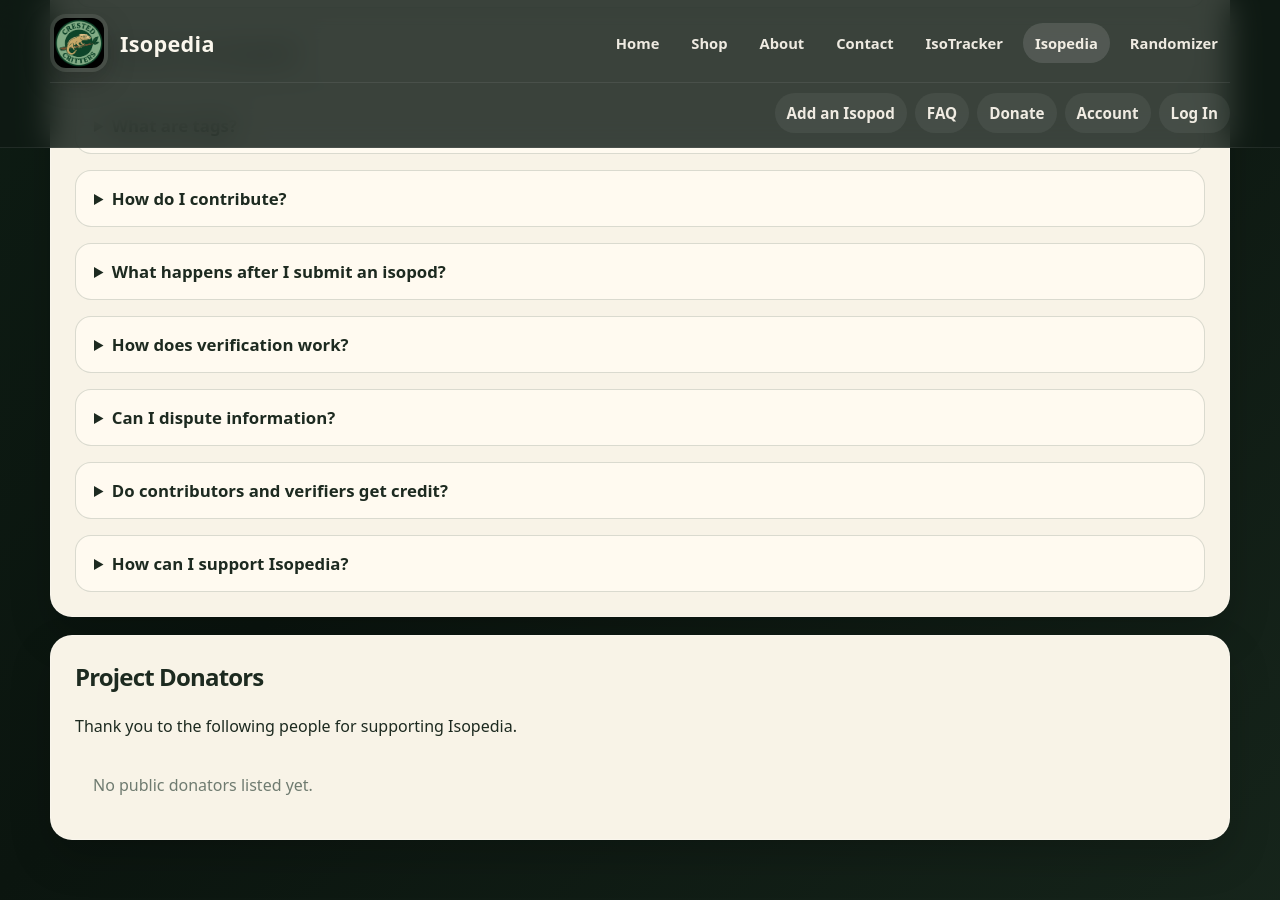
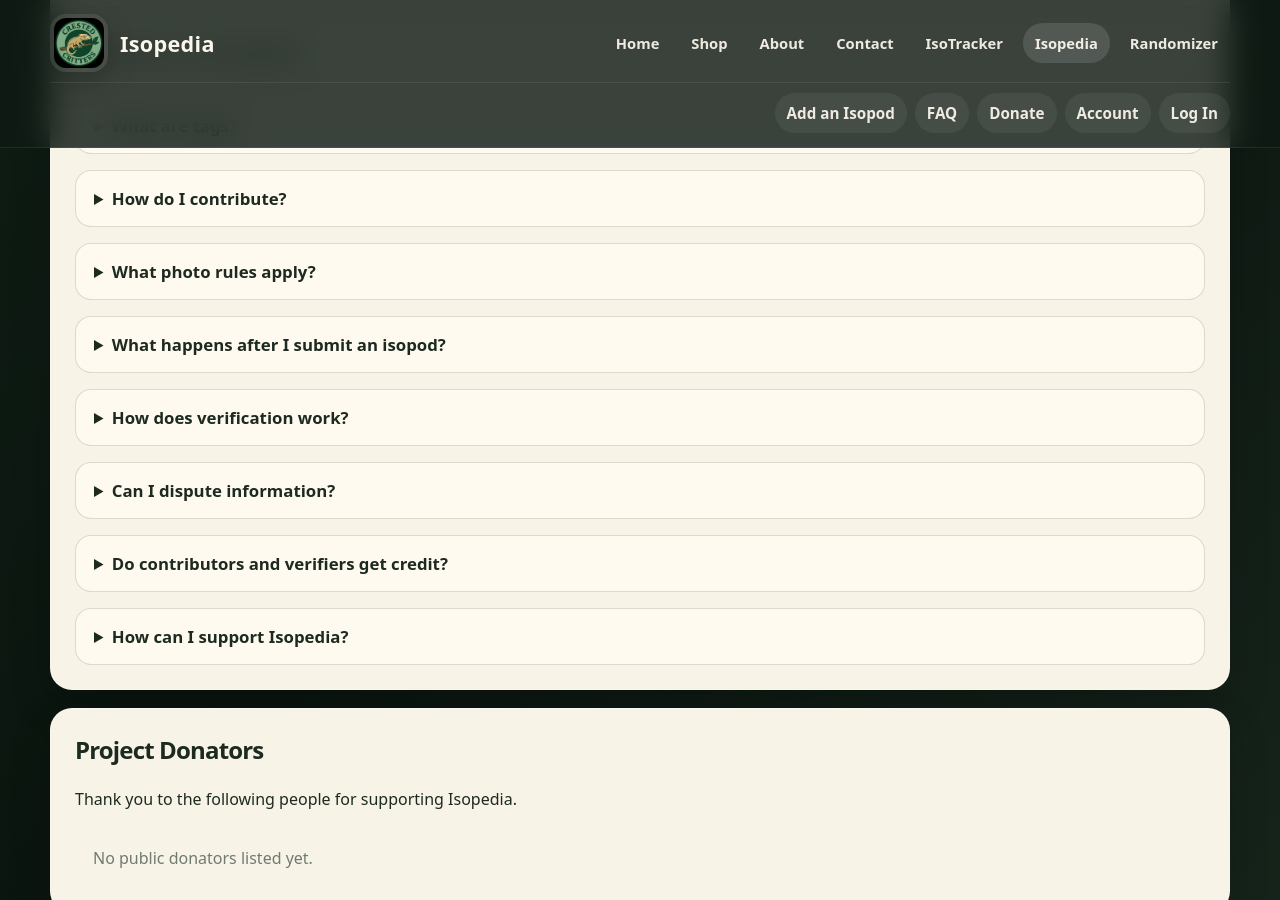
Before and after one commit to coxusw/CrestedCritters, a Jekyll site: the page isopedia/faq.html, which Jekyll copies as it is, in a window 1280 px wide and 900 px high, scrolled down 542 px. Built offline with Jekyll 4.4.1, drawn with Linux system fonts in a browser that asks for light colours; some of the changed lines change nothing that is shown.

Commit message:
Update faq.html

```diff
--- a/isopedia/faq.html
+++ b/isopedia/faq.html
@@ -67,6 +67,13 @@
       </details>
 
       <details>
+        <summary>What photo rules apply?</summary>
+        <p>Please upload only photos you personally took or photos you have clear permission to share. Do not upload photos copied from other keepers, sellers, social media, websites, search results, or other sources without permission.</p>
+        <p>By uploading a photo to Isopedia, you allow Crested Critters to use that photo for Isopedia and other Crested Critters educational, promotional, or project-related uses. Photo contributors can choose whether their public contributor name is shown with the photo.</p>
+        <p>Admins may remove duplicate, low-quality, unrelated, or questionable photos to protect the quality of the project.</p>
+      </details>
+
+      <details>
         <summary>What happens after I submit an isopod?</summary>
         <p>After submission, the entry appears as a pending contribution. Pending contributions are highlighted so visitors know the information has not been fully verified yet.</p>
       </details>
```
